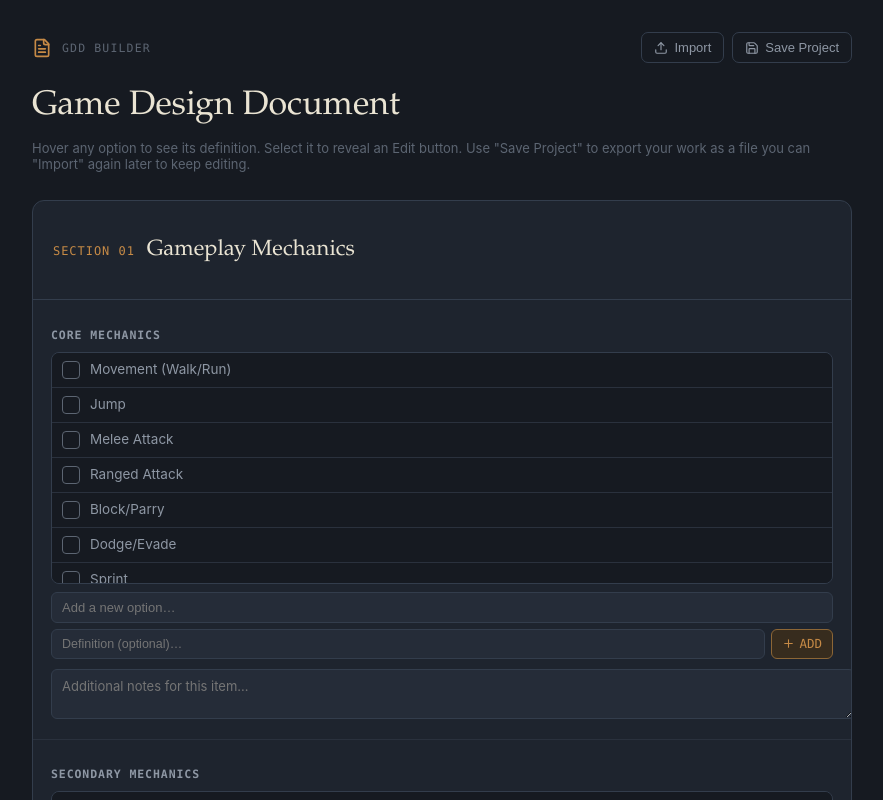
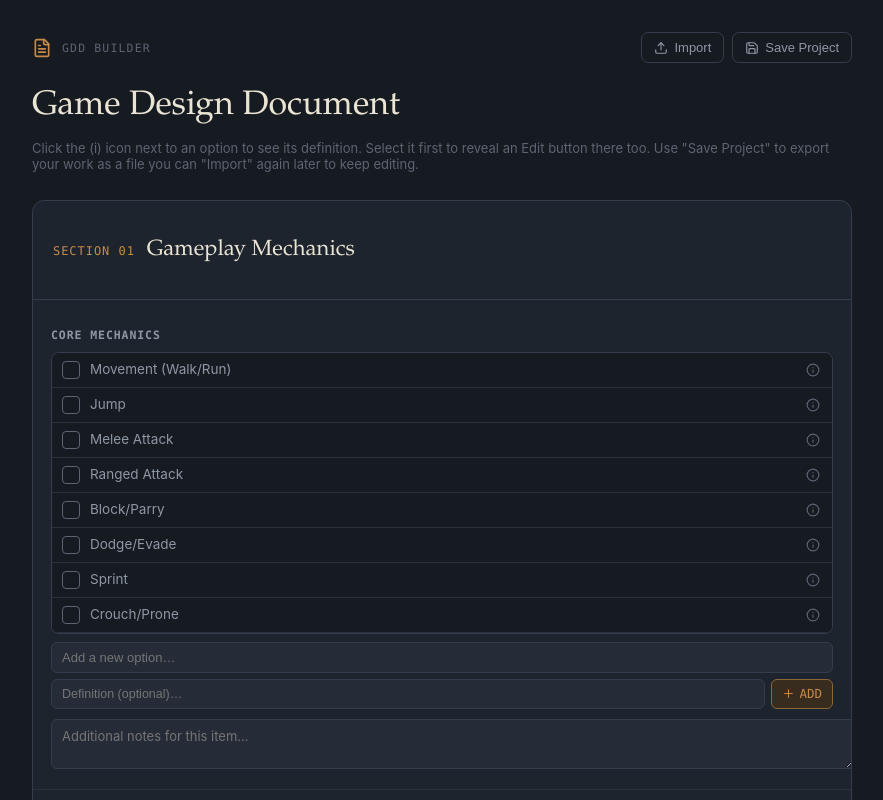
Before and after one commit to bridgerbird/gdd-builder, a React (Vite) app: page / in a window 1280 px wide. Shown: the top 800 px of the page, without its empty margins (198-1081 px from the left). Built offline with nearby package versions, Linux system fonts and the light colour scheme.

Commit message:
Better definition UI - info icon instead of popups

```diff
--- a/src/GDDBuilder.jsx
+++ b/src/GDDBuilder.jsx
@@ -1,5 +1,5 @@
 import React, { useState, useRef } from "react";
-import { Plus, Trash2, Copy, Download, FileText, ArrowLeft, Check, Upload, Save } from "lucide-react";
+import { Plus, Trash2, Copy, Download, FileText, ArrowLeft, Check, Upload, Save, Info } from "lucide-react";
 import initialSections from "./schema.js";
 
 /* ============================================================
@@ -47,8 +47,7 @@ const nextId = () => `c${Date.now()}_${uid++}`;
 function OptionList({ options, selected, onToggle, onAdd, onEditDefinition }) {
   const [draft, setDraft] = useState("");
   const [draftDefinition, setDraftDefinition] = useState("");
-  const [hover, setHover] = useState(null); // { opt, style }
-  const hideTimeout = useRef(null);
+  const [expandedLabel, setExpandedLabel] = useState(null);
 
   const submitDraft = () => {
     const val = draft.trim();
@@ -58,40 +57,10 @@ function OptionList({ options, selected, onToggle, onAdd, onEditDefinition }) {
     setDraftDefinition("");
   };
 
-  const showTooltip = (opt, e) => {
-    if (hideTimeout.current) {
-      clearTimeout(hideTimeout.current);
-      hideTimeout.current = null;
-    }
-    const isSelected = selected.includes(opt.label);
-    if (!opt.definition && !isSelected) return; // nothing to show and nothing to edit
-    const rect = e.currentTarget.getBoundingClientRect();
-    const width = 270;
-    const gap = 8;
-    const left = Math.max(8, Math.min(rect.left, window.innerWidth - width - 12));
-    const spaceAbove = rect.top;
-    const placeBelow = spaceAbove < 130; // not enough room above -> flip below
-    const style = placeBelow
-      ? { top: rect.bottom + gap }
-      : { bottom: window.innerHeight - rect.top + gap };
-    setHover({ opt, isSelected, left, style });
-  };
-
-  const scheduleHide = () => {
-    hideTimeout.current = setTimeout(() => setHover(null), 250);
-  };
-
-  const cancelHide = () => {
-    if (hideTimeout.current) {
-      clearTimeout(hideTimeout.current);
-      hideTimeout.current = null;
-    }
-  };
-
   return (
     <div>
       <div
-        style={{ border: `1px solid ${theme.border}`, borderRadius: 8, background: theme.bg, maxHeight: 230, overflowY: "auto" }}
+        style={{ border: `1px solid ${theme.border}`, borderRadius: 8, background: theme.bg, maxHeight: 280, overflowY: "auto" }}
       >
         {options.length === 0 && (
           <div style={{ padding: "14px 12px", color: theme.inkFaint, fontSize: 13, fontFamily: theme.mono }}>
@@ -100,21 +69,21 @@ function OptionList({ options, selected, onToggle, onAdd, onEditDefinition }) {
         )}
         {options.map((opt) => {
           const isSelected = selected.includes(opt.label);
+          const hasContent = !!opt.definition || isSelected;
+          const isExpanded = expandedLabel === opt.label;
           return (
+            <div key={opt.label}>
               <div
-              key={opt.label}
                 style={{
                   display: "flex",
                   alignItems: "center",
                   gap: 10,
                   padding: "8px 10px",
-                borderBottom: `1px solid ${theme.borderSoft}`,
+                  borderBottom: isExpanded ? "none" : `1px solid ${theme.borderSoft}`,
                   background: isSelected ? theme.selectSoft : "transparent",
                   cursor: "pointer",
                 }}
                 onClick={() => onToggle(opt.label)}
-              onMouseEnter={(e) => showTooltip(opt, e)}
-              onMouseLeave={scheduleHide}
               >
                 <span
                   style={{
@@ -134,41 +103,46 @@ function OptionList({ options, selected, onToggle, onAdd, onEditDefinition }) {
                 <span style={{ flex: 1, fontSize: 13.5, color: isSelected ? theme.ink : theme.inkMuted, lineHeight: 1.3 }}>
                   {opt.label}
                 </span>
+                {hasContent && (
+                  <button
+                    onClick={(e) => {
+                      e.stopPropagation();
+                      setExpandedLabel(isExpanded ? null : opt.label);
+                    }}
+                    title={isExpanded ? "Hide definition" : "Show definition"}
+                    style={{
+                      flexShrink: 0,
+                      background: "none",
+                      border: "none",
+                      cursor: "pointer",
+                      padding: 2,
+                      display: "flex",
+                      color: isExpanded ? theme.accent : theme.inkFaint,
+                    }}
+                  >
+                    <Info size={14} />
+                  </button>
+                )}
               </div>
-          );
-        })}
-      </div>
-
-      {hover && (
+              {isExpanded && (
                 <div
                   style={{
-            position: "fixed",
-            left: hover.left,
-            ...hover.style,
-            width: 270,
-            maxWidth: "65vw",
+                    padding: "4px 14px 12px 40px",
                     background: theme.panelAlt,
+                    borderBottom: `1px solid ${theme.borderSoft}`,
+                    fontSize: 12,
+                    lineHeight: 1.5,
                     color: theme.ink,
-            border: `1px solid ${theme.border}`,
-            padding: "9px 11px",
-            borderRadius: 7,
-            fontSize: 12,
-            lineHeight: 1.45,
-            boxShadow: "0 10px 26px rgba(0,0,0,0.45)",
-            zIndex: 50,
                   }}
-          onMouseEnter={cancelHide}
-          onMouseLeave={scheduleHide}
                 >
-          {hover.opt.definition || <span style={{ color: theme.inkFaint, fontStyle: "italic" }}>No definition yet.</span>}
-          {hover.isSelected && (
+                  {opt.definition || <span style={{ color: theme.inkFaint, fontStyle: "italic" }}>No definition yet.</span>}
+                  {isSelected && (
                     <div style={{ marginTop: 8, textAlign: "right" }}>
                       <button
                         onClick={(e) => {
                           e.stopPropagation();
-                  cancelHide();
-                  setHover(null);
-                  onEditDefinition(hover.opt.label);
+                          setExpandedLabel(null);
+                          onEditDefinition(opt.label);
                         }}
                         style={{
                           background: theme.accentSoft,
@@ -187,6 +161,10 @@ function OptionList({ options, selected, onToggle, onAdd, onEditDefinition }) {
                   )}
                 </div>
               )}
+            </div>
+          );
+        })}
+      </div>
 
       <div style={{ display: "flex", flexDirection: "column", gap: 6, marginTop: 8 }}>
         <input
@@ -341,7 +319,7 @@ function CharacterCard({ char, index, fields, onChange, onRemove }) {
 
 /* ============================================================
    DEFINITION EDIT MODAL — opened from a selected option's
-   hover popup via the "Edit" button.
+   expanded definition panel via the "Edit" button.
    ============================================================ */
 function DefinitionModal({ label, value, onChange, onSave, onCancel }) {
   return (
@@ -704,7 +682,8 @@ export default function GDDBuilder() {
           <p style={{ fontSize: 13, color: theme.select, marginBottom: 12 }}>Project imported successfully.</p>
         )}
         <p style={{ fontSize: 13, color: theme.inkFaint, marginBottom: 28 }}>
-          Hover any option to see its definition. Select it to reveal an Edit button. Use "Save Project" to export your
+          Click the (i) icon next to an option to see its definition. Select it first to reveal an Edit button there
+          too. Use "Save Project" to export your
           work as a file you can "Import" again later to keep editing.
         </p>
 
```
Lines whose indentation alone changed are shown as unchanged.
